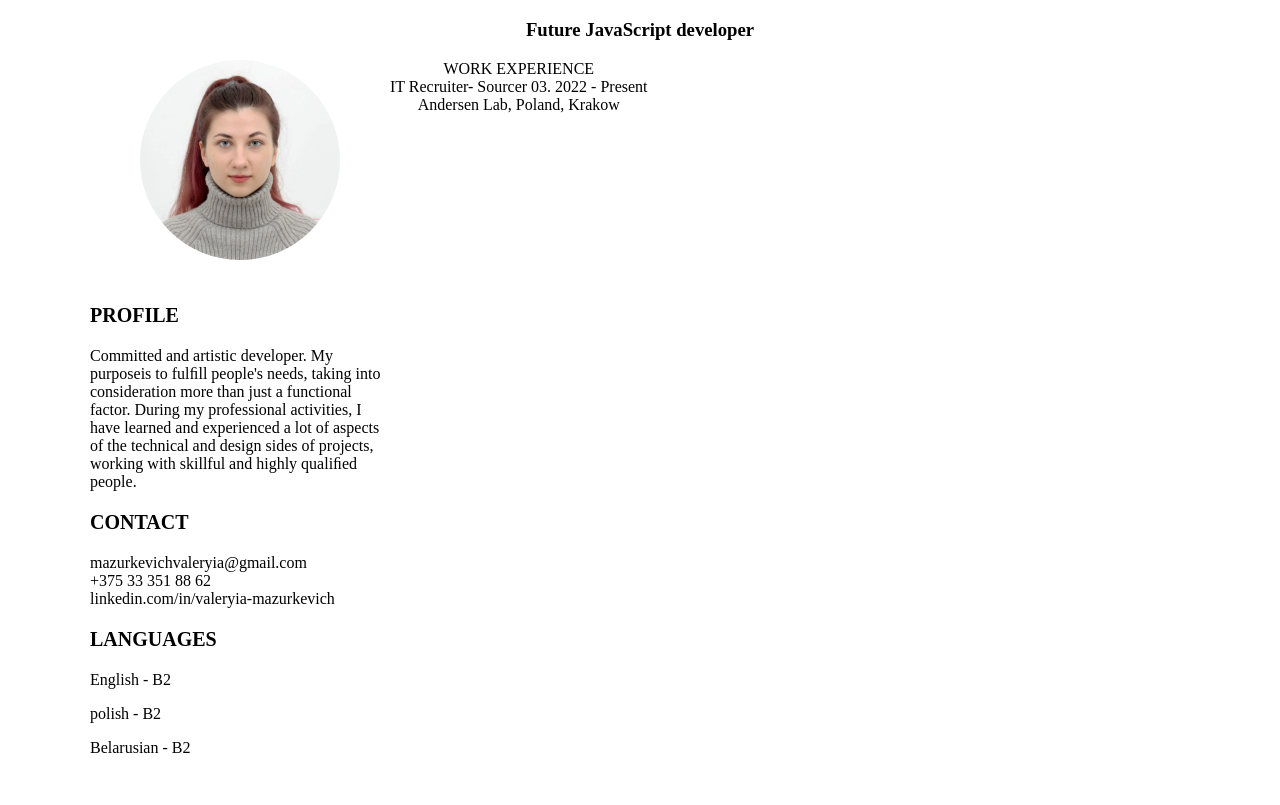
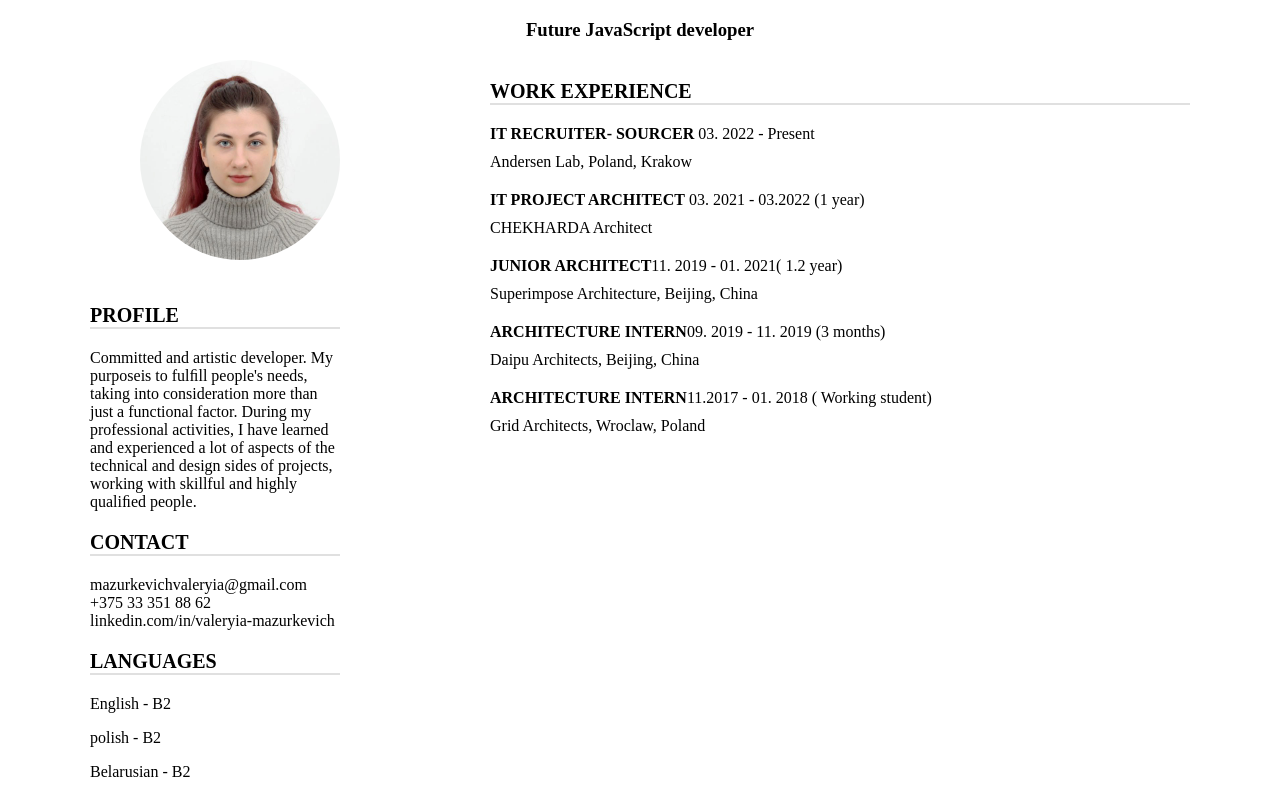
Before and after one commit to ValeryiaMaz/rsschool-cv, a plain HTML site: page index.html in a window 1280 px wide. Shown: the part 61-866 px from the top of the page. Before the commit the page ends 842 px from the top, so only its background shows below. Drawn offline with Linux system fonts and the light colour scheme.

Commit message:
feat: add work part

```diff
--- a/index.html
+++ b/index.html
@@ -47,11 +47,31 @@
 
             <div class="experience">
 
-                <div class="exper-work">WORK EXPERIENCE</div>
+                <div class="exper-name">WORK EXPERIENCE</div>
 
                 <div class="exper-work-place">
-                    <div class="work-title">IT Recruiter- Sourcer 03. 2022 - Present</div>
-                    <div class="work-place">Andersen Lab, Poland, Krakow</div>
+                    <div class="exper-title"><span class="bold">IT Recruiter- Sourcer</span> 03. 2022 - Present</div>
+                    <div class="exper-place">Andersen Lab, Poland, Krakow</div>
+                </div>
+
+                <div class="exper-work-place">
+                    <div class="exper-title"><span class="bold">IT PROJECT ARCHITECT</span> 03. 2021 - 03.2022 (1 year)</div>
+                    <div class="exper-place">CHEKHARDA Architect</div>
+                </div>
+
+                <div class="exper-work-place">
+                    <div class="exper-title"><span class="bold"> JUNIOR ARCHITECT</span>11. 2019 - 01. 2021( 1.2 year)</div>
+                    <div class="exper-place">Superimpose Architecture, Beijing, China</div>
+                </div>
+
+                <div class="exper-work-place">
+                    <div class="exper-title"><span class="bold">ARCHITECTURE INTERN</span>09. 2019 - 11. 2019 (3 months)</div>
+                    <div class="exper-place">Daipu Architects, Beijing, China</div>
+                </div>
+
+                <div class="exper-work-place">
+                    <div class="exper-title"><span class="bold">ARCHITECTURE INTERN</span>11.2017 - 01. 2018 ( Working student)</div>
+                    <div class="exper-place">Grid Architects, Wroclaw, Poland</div>
                 </div>
             </div>
         </div>
--- a/style.css
+++ b/style.css
@@ -28,6 +28,7 @@
     font-weight: 600;
     margin-bottom: 20px;
     margin-top: 20px;
+    border-bottom: 2px solid #e0e0e0;
 }
 
 a {
@@ -38,3 +39,37 @@ color: black;
 a:hover {
     color:blue;
 }
+
+.experience {
+    margin-left: 150px;
+    text-align: left;
+    width: 100%;
+}
+
+.exper-name {
+    text-transform: uppercase;
+    font-size: 20px;
+    font-weight: 600;
+    margin-bottom: 20px;
+    margin-top: 20px;
+    border-bottom: 2px solid #e0e0e0;
+    display: block;
+}
+
+.exper-title {
+    font-size: 16px;
+    font-weight: 400;
+    margin-bottom: 10px;
+    margin-top: 10px;
+}
+
+.bold {
+    font-weight: 600;
+    text-transform: uppercase;
+}
+
+.exper-place {
+    font-size: 16px;
+    font-weight: 400;
+    margin-bottom: 20px;
+}
```
